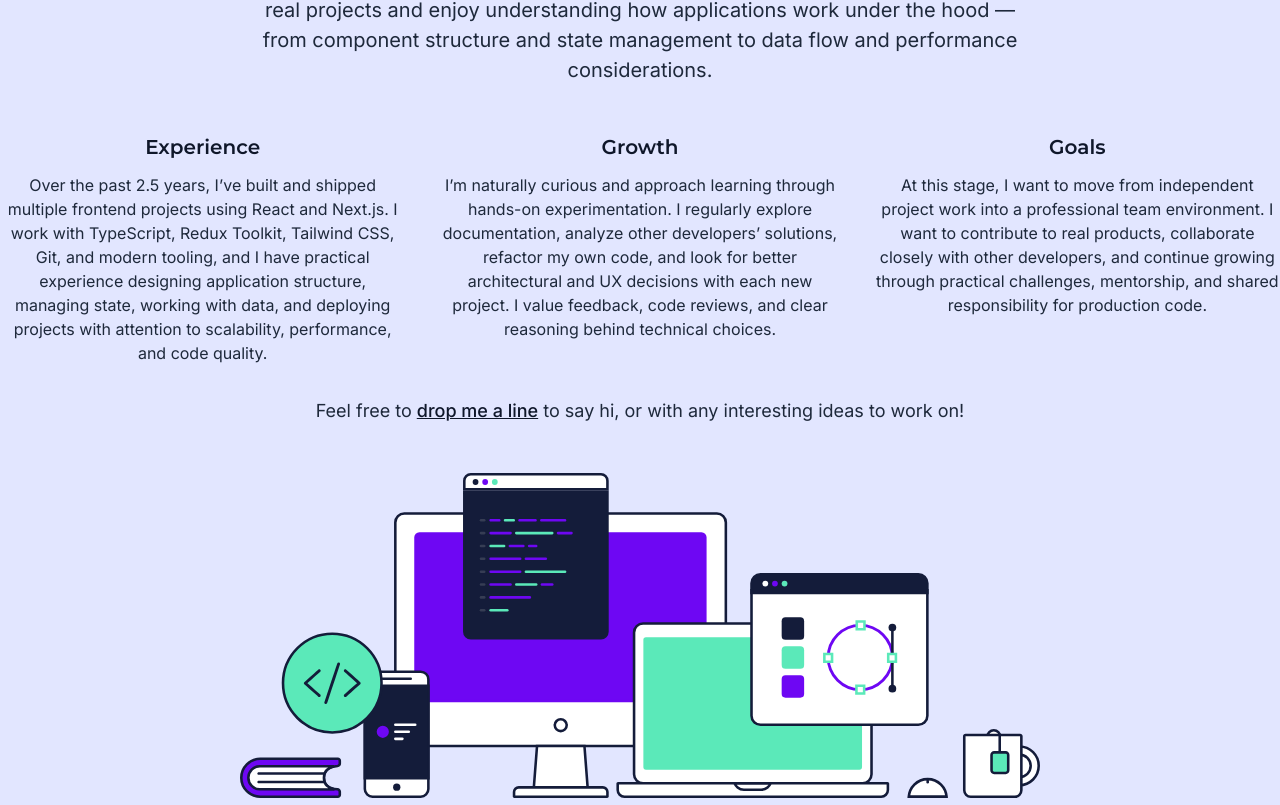
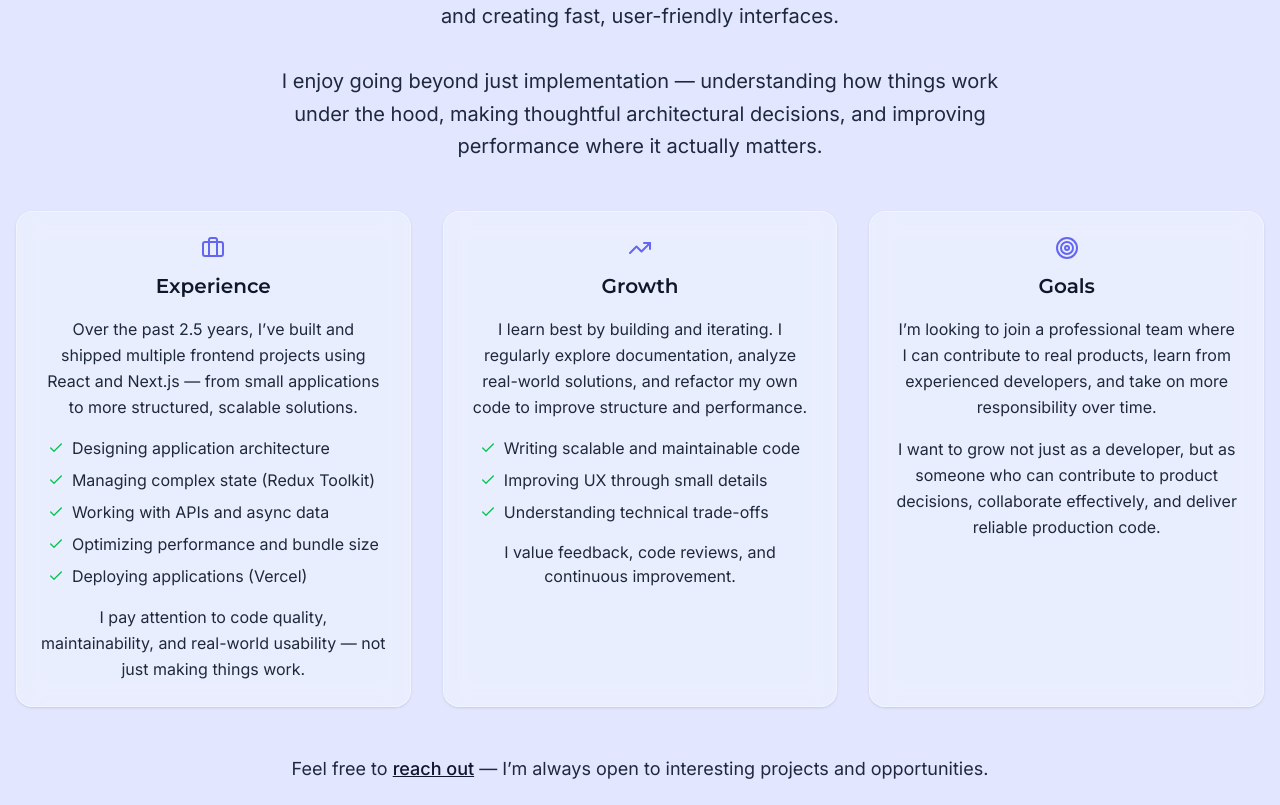
Before and after one commit to labattaria/portfolio-frontend, a Next.js app: page / in a window 1280 px wide. Shown: the part 1055-1860 px from the top of the page. Built offline with nearby package versions, Linux system fonts and the light colour scheme.

Commit message:
ui: restructure About Me section with card layout, hover effects  and icons

```diff
--- a/components/about.tsx
+++ b/components/about.tsx
@@ -1,73 +1,158 @@
 import Image from "next/image";
 import Link from "next/link";
+import { Briefcase, TrendingUp, Target, Check } from "lucide-react";
 
 export default function About() {
   return (
     <section id="about">
-      <div className="max-w-7xl mx-auto">
+      <div className="max-w-7xl mx-auto px-4">
         <h2 className="text-4xl uppercase font-bold text-heading text-center">
           About Me
         </h2>
 
         <hr className="border-2 border-gray-300 w-32 mx-auto my-6" />
 
-        <p className="text-[20px] text-center font-normal text-ink mb-12 max-w-3xl mx-auto">
-          I’m a Junior Frontend Developer focused on building modern,
-          high-performance, and user-friendly web applications. I already have
-          hands-on experience creating real projects and enjoy understanding how
-          applications work under the hood — from component structure and state
-          management to data flow and performance considerations.
+        {/* Intro */}
+        <p className="text-[20px] text-center font-normal text-ink mb-12 max-w-3xl mx-auto leading-relaxed">
+          I’m a Frontend Developer with 2.5+ years of hands-on experience
+          building and shipping React and Next.js applications. I focus on
+          writing clean, scalable code and creating fast, user-friendly
+          interfaces.
+          <br />
+          <br />I enjoy going beyond just implementation — understanding how
+          things work under the hood, making thoughtful architectural decisions,
+          and improving performance where it actually matters.
         </p>
 
-        <div className="grid grid-cols-1 md:grid-cols-3 gap-8 mb-8 text-center">
-          <div className="flex flex-col items-center">
-            <h3 className="text-xl font-semibold mb-3 text-heading">
+        {/* Grid */}
+        <div className="grid grid-cols-1 md:grid-cols-3 gap-8 mb-12">
+          {/* Experience */}
+          <div
+            className="group flex flex-col items-center text-center p-6 rounded-2xl
+            border border-white/40 hover:border-white/70
+            bg-[rgba(237,241,255,0.7)]
+            backdrop-blur-md
+            shadow-sm
+            hover:shadow-[0_8px_25px_rgba(99,102,241,0.15)]
+            hover:-translate-y-1
+            hover:bg-[rgba(255,255,255,0.6)]
+            transition-all duration-300"
+          >
+            <Briefcase className="w-6 h-6 mb-3 text-accent transition-all duration-300 group-hover:scale-110 group-hover:text-accent2" />
+
+            <h3 className="text-xl font-semibold mb-4 text-heading">
               Experience
             </h3>
-            <p className="text-base font-normal text-ink">
+
+            <p className="text-base text-ink mb-4 leading-relaxed">
               Over the past 2.5 years, I’ve built and shipped multiple frontend
-              projects using React and Next.js. I work with TypeScript, Redux
-              Toolkit, Tailwind CSS, Git, and modern tooling, and I have
-              practical experience designing application structure, managing
-              state, working with data, and deploying projects with attention to
-              scalability, performance, and code quality.
+              projects using React and Next.js — from small applications to more
+              structured, scalable solutions.
+            </p>
+
+            <ul className="text-base text-ink space-y-2 text-left">
+              {[
+                "Designing application architecture",
+                "Managing complex state (Redux Toolkit)",
+                "Working with APIs and async data",
+                "Optimizing performance and bundle size",
+                "Deploying applications (Vercel)",
+              ].map((item) => (
+                <li key={item} className="flex items-start gap-2">
+                  <Check className="w-4 h-4 mt-1 text-green-500 shrink-0" />
+                  {item}
+                </li>
+              ))}
+            </ul>
+
+            <p className="text-base text-ink mt-4 leading-relaxed">
+              I pay attention to code quality, maintainability, and real-world
+              usability — not just making things work.
             </p>
           </div>
 
-          <div className="flex flex-col items-center">
-            <h3 className="text-xl font-semibold mb-3 text-heading">Growth</h3>
-            <p className="text-base font-normal text-ink">
-              I’m naturally curious and approach learning through hands-on
-              experimentation. I regularly explore documentation, analyze other
-              developers’ solutions, refactor my own code, and look for better
-              architectural and UX decisions with each new project. I value
-              feedback, code reviews, and clear reasoning behind technical
-              choices.
+          {/* Growth */}
+          <div
+            className="group flex flex-col items-center text-center p-6 rounded-2xl
+            border border-white/40 hover:border-white/70
+            bg-[rgba(237,241,255,0.7)]
+            backdrop-blur-md
+            shadow-sm
+            hover:shadow-[0_8px_25px_rgba(99,102,241,0.15)]
+            hover:-translate-y-1
+            hover:bg-[rgba(255,255,255,0.6)]
+            transition-all duration-300"
+          >
+            <TrendingUp className="w-6 h-6 mb-3 text-accent transition-all duration-300 group-hover:scale-110 group-hover:text-accent2" />
+
+            <h3 className="text-xl font-semibold mb-4 text-heading">Growth</h3>
+
+            <p className="text-base text-ink leading-relaxed">
+              I learn best by building and iterating. I regularly explore
+              documentation, analyze real-world solutions, and refactor my own
+              code to improve structure and performance.
+            </p>
+
+            <ul className="text-base text-ink space-y-2 mt-4 text-left">
+              {[
+                "Writing scalable and maintainable code",
+                "Improving UX through small details",
+                "Understanding technical trade-offs",
+              ].map((item) => (
+                <li key={item} className="flex items-start gap-2">
+                  <Check className="w-4 h-4 mt-1 text-green-500 shrink-0" />
+                  {item}
+                </li>
+              ))}
+            </ul>
+
+            <p className="text-base text-ink mt-4">
+              I value feedback, code reviews, and continuous improvement.
             </p>
           </div>
 
-          <div className="flex flex-col items-center">
-            <h3 className="text-xl font-semibold mb-3 text-heading">Goals</h3>
-            <p className="text-base font-normal text-ink">
-              At this stage, I want to move from independent project work into a
-              professional team environment. I want to contribute to real
-              products, collaborate closely with other developers, and continue
-              growing through practical challenges, mentorship, and shared
-              responsibility for production code.
+          {/* Goals */}
+          <div
+            className="group flex flex-col items-center text-center p-6 rounded-2xl
+            border border-white/40 hover:border-white/70
+            bg-[rgba(237,241,255,0.7)]
+            backdrop-blur-md
+            shadow-sm
+            hover:shadow-[0_8px_25px_rgba(99,102,241,0.15)]
+            hover:-translate-y-1
+            hover:bg-[rgba(255,255,255,0.6)]
+            transition-all duration-300"
+          >
+            <Target className="w-6 h-6 mb-3 text-accent transition-all duration-300 group-hover:scale-110 group-hover:text-accent2" />
+
+            <h3 className="text-xl font-semibold mb-4 text-heading">Goals</h3>
+
+            <p className="text-base text-ink leading-relaxed">
+              I’m looking to join a professional team where I can contribute to
+              real products, learn from experienced developers, and take on more
+              responsibility over time.
+            </p>
+
+            <p className="text-base text-ink mt-4 leading-relaxed">
+              I want to grow not just as a developer, but as someone who can
+              contribute to product decisions, collaborate effectively, and
+              deliver reliable production code.
             </p>
           </div>
         </div>
 
+        {/* CTA */}
         <p className="text-center text-lg text-ink font-normal">
           Feel free to{" "}
           <Link href="#contact">
-            <span className="text-lg text-[#0f172a] font-medium underline">
-              drop me a line
+            <span className="text-[#0f172a] font-medium underline hover:opacity-80 transition">
+              reach out
             </span>
           </Link>{" "}
-          to say hi, or with any interesting ideas to work on!
+          — I’m always open to interesting projects and opportunities.
         </p>
 
+        {/* Image */}
         <div className="flex justify-center mt-12">
           <Image
             src="/images/devices.svg"
```
